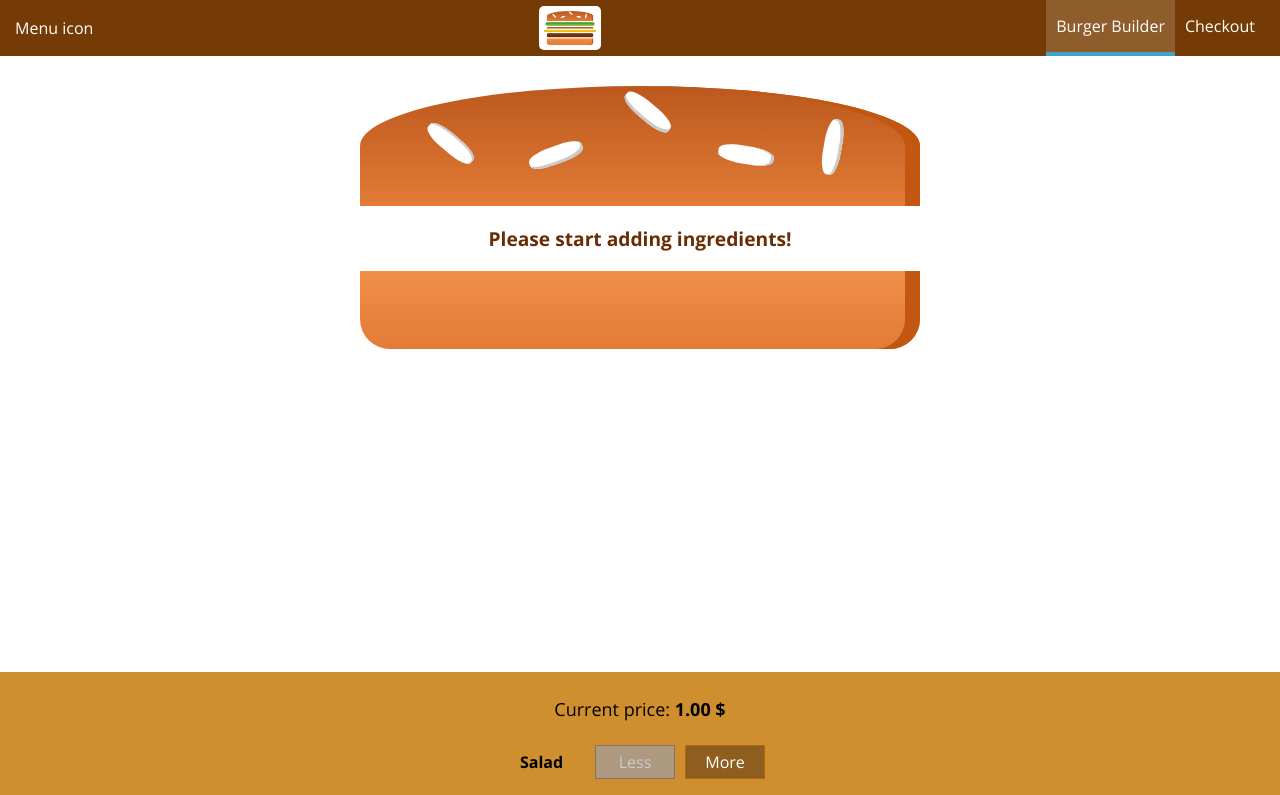
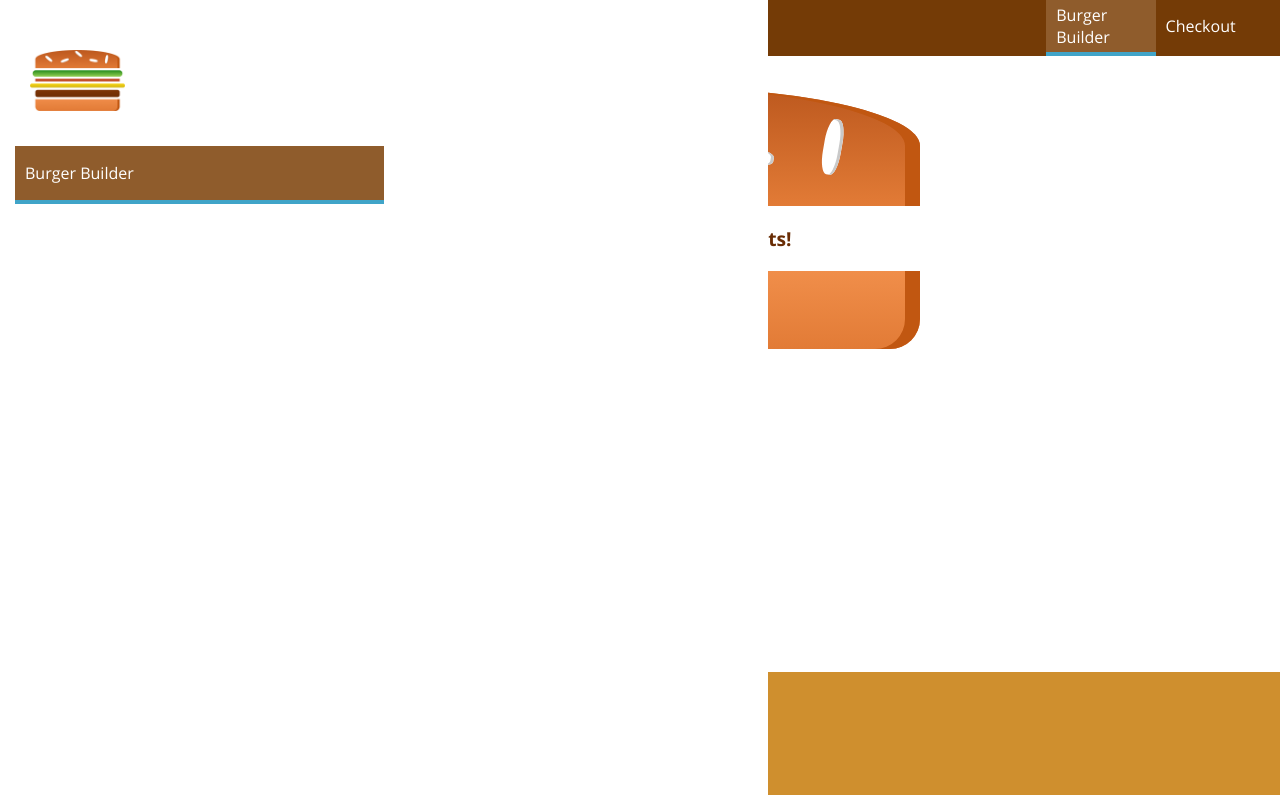
Before and after one commit to ChingizPro/burger-builder, a React (Create React App) app: page / in a window 1280 px wide. Shown: the top 795 px of the page. Built offline with nearby package versions, Linux system fonts and the light colour scheme.

Commit message:
Create sidedrawer and work on its styling

```diff
--- a/src/Components/Layout/Layout.js
+++ b/src/Components/Layout/Layout.js
@@ -1,10 +1,12 @@
 import Wrapper from '../../hoc/Wrapper/Wrapper'
 import Toolbar from '../Navigation/Toolbar/Toolbar';
 import classes from './Layout.module.css';
+import SideDrawer from '../Navigation/SideDrawer/SideDrawer';
 
 const Layout = (props) => {
     return (
         <Wrapper>
+            <SideDrawer />
             <Toolbar />
             <main className={classes.content}>
                 {props.children}
--- a/src/Components/Logo/Logo.js
+++ b/src/Components/Logo/Logo.js
@@ -3,8 +3,8 @@ import React from 'react';
 import logoSource from '../../assets/images/burger-logo.png';
 import classes from './Logo.module.css';
 
-const Logo = () => (
-    <div className={classes.Logo}>
+const Logo = props => (
+    <div className={classes.Logo} style={{ height: props.height }}>
         <img src={logoSource} alt='Burger Logo' />
     </div>
 );
--- a/src/Components/Navigation/NavigationItems/NavigationItem/NavigationItem.module.css
+++ b/src/Components/Navigation/NavigationItems/NavigationItem/NavigationItem.module.css
@@ -1,3 +1,23 @@
+.NavigationItem {
+    display: block;
+    width: 100%;
+    margin: 10px 0;
+}
+
+.NavigationItem a {
+    text-decoration: none;
+    color: #8f5c2c;
+    padding: 16px 10px;
+    font-weight: 500;
+}
+
+.NavigationItem a:hover,
+.NavigationItem a:active,
+.NavigationItem a.active {
+    color: #40a4c8;
+}
+
+@media (min-width: 500px) {
     .NavigationItem {
         height: 100%;
     }
@@ -6,9 +26,7 @@
         height: 100%;
         display: flex;
         align-items: center;
-    text-decoration: none;
         color: #fff;
-    padding: 16px 10px;
         border-bottom: 4px solid transparent;
     }
 
@@ -19,3 +37,4 @@
         border-bottom-color: #40a4c8;
         color: #fff;
     }
+}
--- a/src/Components/Navigation/NavigationItems/NavigationItems.module.css
+++ b/src/Components/Navigation/NavigationItems/NavigationItems.module.css
@@ -6,3 +6,9 @@
     display: flex;
     align-items: center;
 }
+
+@media (max-width: 500px) {
+    .NavigationItems {
+        flex-direction: column;
+    }
+}
--- /dev/null
+++ b/src/Components/Navigation/SideDrawer/SideDrawer.js
@@ -0,0 +1,18 @@
+import React from 'react';
+
+import Logo from '../../../Components/Logo/Logo';
+import NavigationItems from '../NavigationItems/NavigationItems';
+import classes from './SideDrawer.module.css';
+
+const SideDrawer = props => {
+    return (
+        <div className={classes.SideDrawer}>
+            <Logo className={classes.abc} height='10%' />
+            <nav className={classes.nav}>
+                <NavigationItems />
+            </nav>
+        </div>
+    );
+}
+
+export default SideDrawer;
--- /dev/null
+++ b/src/Components/Navigation/SideDrawer/SideDrawer.module.css
@@ -0,0 +1,16 @@
+.SideDrawer {
+    position: fixed;
+    left: 0;
+    top: 0;
+    width: 60%;
+    max-width: 70%;
+    height: 100%;
+    background-color: #fff;
+    z-index: 200;
+    padding: 45px 15px;
+}
+
+.SideDrawer > *:first-child {
+    margin-bottom: 20px;
+    margin-left: 10px;
+}
--- a/src/Components/Navigation/Toolbar/Toolbar.js
+++ b/src/Components/Navigation/Toolbar/Toolbar.js
@@ -7,7 +7,7 @@ import NavigationItems from '../NavigationItems/NavigationItems';
 const Toolbar = props => (
     <div className={classes.Toolbar}>
         <div>Menu icon</div>
-        <Logo />
+        <Logo height='77%' />
         <nav>
             <NavigationItems />
         </nav>
```
Lines whose indentation alone changed are shown as unchanged.
